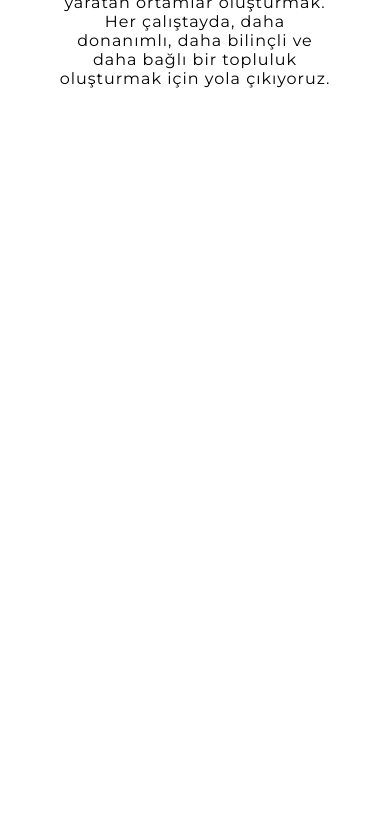
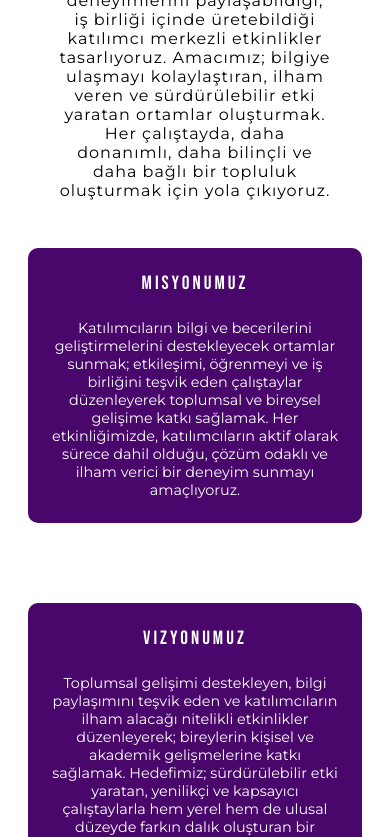
Before and after one commit to alibabaD44/SAL-meclis-sim-lasyonu, a React (Vite) app: page / in a window 390 px wide. Shown: the part 1156-1993 px from the top of the page. Before the commit the page ends 1244 px from the top, so only its background shows below. Built offline with nearby package versions, Linux system fonts and the light colour scheme.

Commit message:
Misyon ve vizyon kısmı eklendi

```diff
--- a/src/App.jsx
+++ b/src/App.jsx
@@ -1,6 +1,7 @@
 import Navbar from "./navbar/Navbar"
 import Home from "./home/home"
 import Hakkımızda from "./hakkımızda/hakkimizda"
+import Misyonandviyzonsection from "./misyonvevizyon/misyonvevizyon"
 
 function App() {
 
@@ -9,6 +10,7 @@ function App() {
       <Navbar/>
       <Home/>
       <Hakkımızda/>
+      <Misyonandviyzonsection/>
     </>
   )
 }
--- a/src/hakkımızda/hakkimizda.css
+++ b/src/hakkımızda/hakkimizda.css
@@ -7,23 +7,34 @@
   gap: 1rem;
 }
 
-
-.hak-baslik, .hak-ack {
+.hak-baslik,
+.hak-ack {
   display: flex;
   justify-content: center;
   width: 70%;
   text-align: center;
-
 }
 
-.hak-baslik{
+.hak-baslik {
   font-family: "Bebas Neue";
   letter-spacing: 5px;
 }
 
-
-.hak-ack{
+.hak-ack {
   font-family: Montserrat;
   font-weight: 400;
   letter-spacing: 1px;
 }
+
+@media (max-width: 1024px) {
+  .hakkımızda {
+    margin-top: 3rem;
+  }
+}
+
+@media (max-width: 768px) {
+  .hakkımızda {
+    margin-top: 7rem;
+    margin-bottom: 3rem;
+  }
+}
--- /dev/null
+++ b/src/misyonvevizyon/misyonvevizyon.css
@@ -0,0 +1,78 @@
+.misyonandvizyon {
+  height: 20rem;
+  display: flex;
+  flex-direction: row;
+  align-items: center;
+  justify-content: center;
+  gap: 5rem;
+  padding-left: 5rem;
+  padding-right: 5rem;
+}
+
+.misyon,
+.vizyon {
+  height: auto;
+  width: 90%;
+  border-radius: 10px;
+  background-color: rgb(73, 6, 107);
+  justify-content: center;
+  display: flex;
+  flex-direction: column;
+  text-align: center;
+  gap: 1.5rem;
+  padding: 1.5rem;
+  color: white;
+  transition: 0.3s ease;
+}
+
+.misyon:hover,
+.vizyon:hover {
+  transform: translateY(-2px);
+}
+
+.misyon-bsk,
+.vizyon-bsk {
+  font-family: "Bebas Neue";
+  letter-spacing: 5px;
+  font-size: 1.5rem;
+}
+
+.misyon-ack,
+.vizyon-ack {
+  font-family: "Montserrat";
+}
+
+@media (max-width: 1024px) {
+  .misyonandvizyon {
+    flex-direction: column;
+    height: auto;
+    padding: 2rem 1rem;
+    gap: 2rem;
+  }
+
+  .misyon,
+  .vizyon {
+    width: 100%;
+    max-width: 500px;
+  }
+}
+
+@media (max-width: 768px) {
+  .misyon,
+  .vizyon {
+    margin-top: 3rem;
+    width: 80%;
+    max-width: 500px;
+  }
+
+  .misyon-bsk,
+  .vizyon-bsk {
+    font-size: 1.2rem; /* Başlık boyutunu biraz küçült */
+    letter-spacing: 3px; /* Harf arasını daralt */
+  }
+
+  .misyon-ack,
+  .vizyon-ack {
+    font-size: 0.9rem; /* Açıklama metnini okunabilirlik için küçült */
+  }
+}
--- /dev/null
+++ b/src/misyonvevizyon/misyonvevizyon.jsx
@@ -0,0 +1,31 @@
+import './misyonvevizyon.css'
+
+function Misyonandviyzonsection() {
+    return (
+        <>
+            <section className='misyonandvizyon'>
+                <div className='misyon'>
+                    <div className='misyon-bsk'>
+                        Misyonumuz
+                    </div>
+                    <div className='misyon-ack'>
+                        Katılımcıların bilgi ve becerilerini geliştirmelerini destekleyecek ortamlar sunmak; etkileşimi, öğrenmeyi ve iş birliğini teşvik eden çalıştaylar düzenleyerek toplumsal ve bireysel gelişime katkı sağlamak.
+                        Her etkinliğimizde, katılımcıların aktif olarak sürece dahil olduğu, çözüm odaklı ve ilham verici bir deneyim sunmayı amaçlıyoruz.
+                    </div>
+                </div>
+                <div className='vizyon'>
+                    <div className='vizyon-bsk'>
+                        Vizyonumuz
+                    </div>
+                    <div className='vizyon-ack'>
+                        Toplumsal gelişimi destekleyen, bilgi paylaşımını teşvik eden ve
+                        katılımcıların ilham alacağı nitelikli etkinlikler düzenleyerek; bireylerin kişisel ve akademik gelişmelerine katkı sağlamak.
+                        Hedefimiz; sürdürülebilir etki yaratan, yenilikçi ve kapsayıcı çalıştaylarla hem yerel hem de ulusal düzeyde farkın dalık oluşturan bir platform haline gelmektir.
+                    </div>
+                </div>
+            </section>
+        </>
+    )
+}
+
+export default Misyonandviyzonsection;
```
Lines whose indentation alone changed are shown as unchanged.
